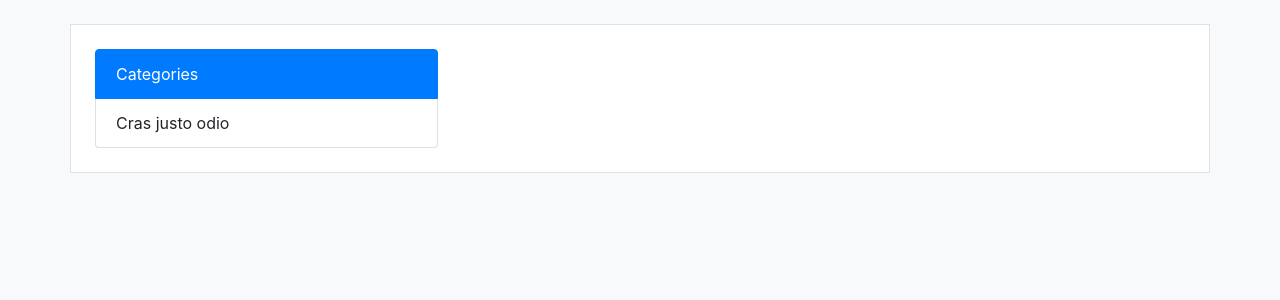
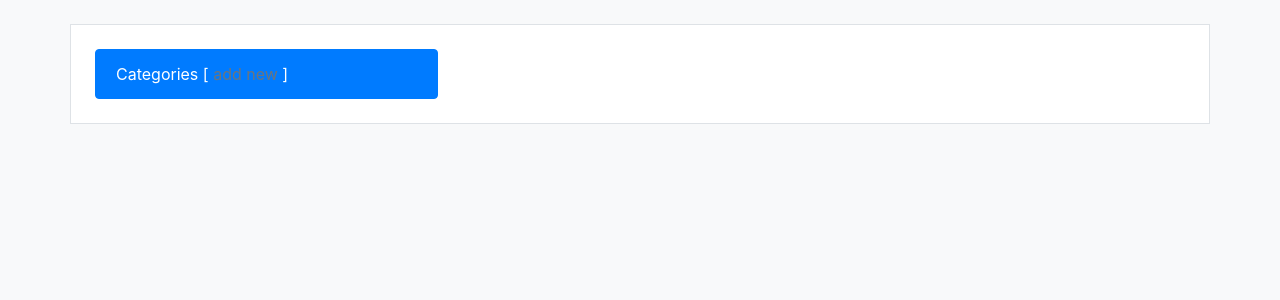
Before and after one commit to abdellani/udacity-second-project, a Flask app: page / in a window 1280 px wide. Shown: the part 56-356 px from the top of the page. Run offline with Flask 2, Linux system fonts and the light colour scheme; some libraries are stand-ins or nearby versions.

Commit message:
Add flash message when a new category is created

```diff
--- a/project.py
+++ b/project.py
@@ -1,4 +1,4 @@
-from flask import Flask,request,render_template
+from flask import Flask,request,render_template, redirect,g,flash
 #forms
 from flask_wtf import FlaskForm
 from wtforms import StringField
@@ -20,16 +20,23 @@ class Database:
     self.session= self.Session()
   def add_categorie (self,name,description=""):
     self.session.add(Categorie(name,description=description))
+    self.session.commit()
+  def get_categories(self):
+    return self.session.query(Categorie).all()
 
-class Form(FlaskForm):
-  name=StringField("name",validators=[DataRequired()])
+class CategoriesForm(FlaskForm):
+  name=StringField("Name",validators=[DataRequired()])
+  description=StringField("Description")
   def __init__(self):
-    super(Form,self).__init__(csrf_enabled=True)
+    super(CategoriesForm,self).__init__(csrf_enabled=True)
 
 app = Flask(__name__)
 app.config['SECRET_KEY']=os.getenv("SECRET_KEY")
 db=Database()
 
+@app.before_request
+def load_categories():
+  g.categories=db.get_categories()
 
 """
 Resource : Categories
@@ -38,24 +45,35 @@ Resource : Categories
 @app.route('/categories',methods=["GET"])
 def categoriesIndex():
   return render_template("categories/index.html",title="Index")
+
 @app.route('/categories/<int:id>',methods=["GET"])
 def categoriesShow():
   return render_template("categories/show.html")
 
 @app.route('/categories/new',methods=["GET"])
 def categoriesNew():
-  form=Form()
+  form=CategoriesForm()
   return render_template("categories/new.html",form=form)
+
 @app.route('/categories/<int:id>/edit',methods=["GET"])
 def categoriesEdit():
   return render_template("categories/edit.html")
 
 @app.route('/categories',methods=["POST"])
 def categoriesCreate():
-  return
+  form=CategoriesForm()
+  if form.validate_on_submit():
+    db.add_categorie(form.name.data,form.description.data)
+    flash(u'The new catergorie has been added successfully',"success")
+    return redirect("/")
+  else:
+    flash(u'Failed to add new categorie',"danger")
+    return redirect("/")
+
 @app.route('/categories/<int:id>/edit',methods=["POST"])
 def categoriesUpdate():
   return
+
 @app.route('/categories/<int:id>/delete',methods=["POST"])
 def categoriesDestroy():
   return
--- a/templates/categories/index.html
+++ b/templates/categories/index.html
@@ -2,8 +2,19 @@
 {% block content %}
 <div class="col-md-4">
   <ul class="list-group">
-    <li class="list-group-item active ">Categories </li>
-    <li class="list-group-item">Cras justo odio</li>
+    <li class="list-group-item active ">Categories
+      [<a class="text-secondary" href="{{url_for('categoriesNew')}}">
+        add new
+      </a>]
+    </li>
+    {% for categorie in g.categories %}
+      <li class="list-group-item">{{categorie.name}}
+        <br/>
+        <small class="text-muted">
+          {{categorie.description}}
+        </small>
+      </li>
+    {%endfor%}
   </ul>
 </div>
 {% block items%}
--- a/templates/layouts.html
+++ b/templates/layouts.html
@@ -8,6 +8,15 @@
   </head>
   <body class="bg-light">
       {% include("navbar.html")%}
+      {% with messages = get_flashed_messages(with_categories=true) %}
+        {% if messages %}
+          <ul class="list-group">
+            {% for category, message in messages %}
+              <li class="p-3 mb-2 list-group-item bg-{{ category }}">{{ message }}</li>
+            {% endfor %}
+          </ul>
+        {% endif %}
+      {% endwith %}
       <div class="bg-white container mt-4 p-4 border">
         <div class="row">
           {% block content %}
```
Also changed, not shown: templates/categories/new.html (+8 -1 lines).
